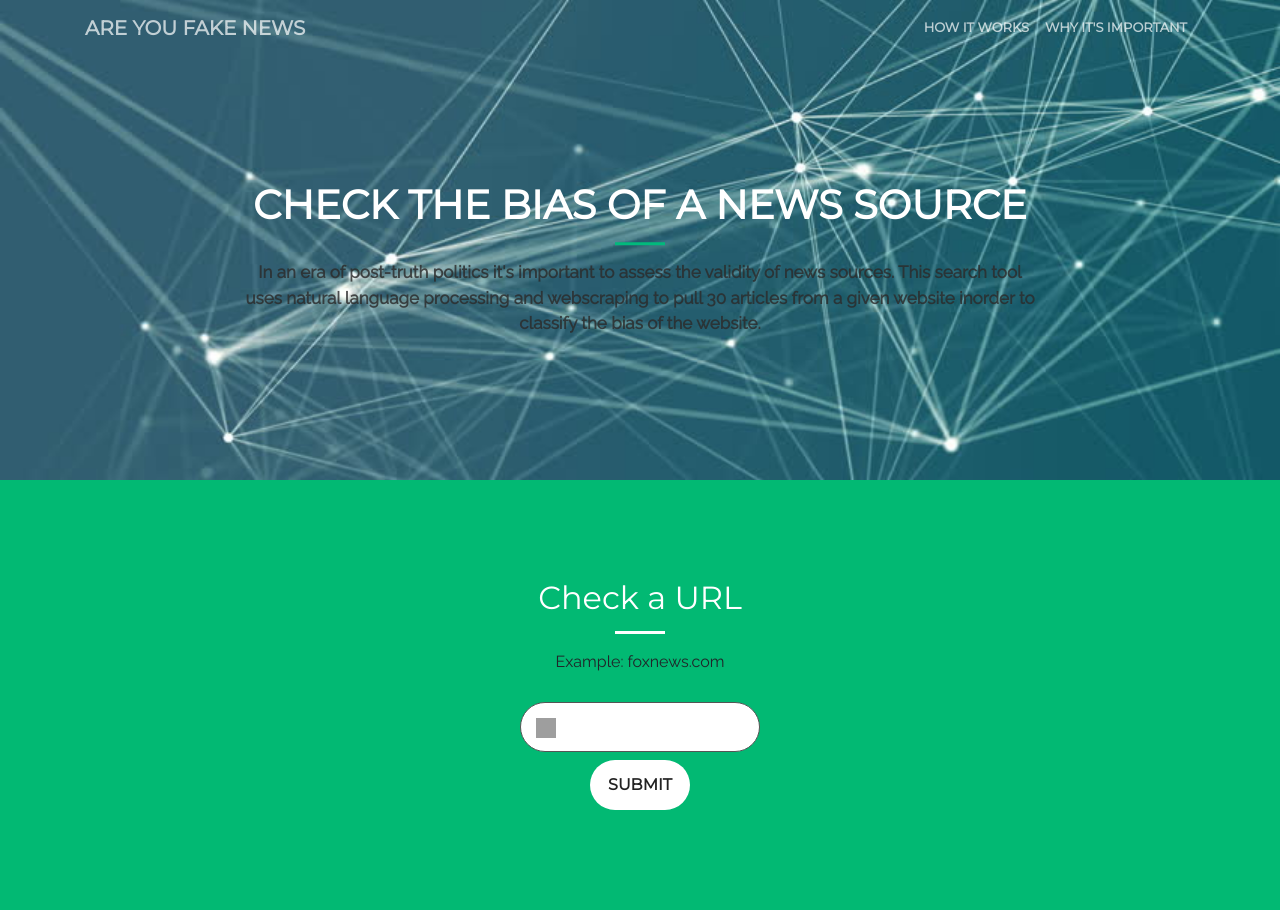
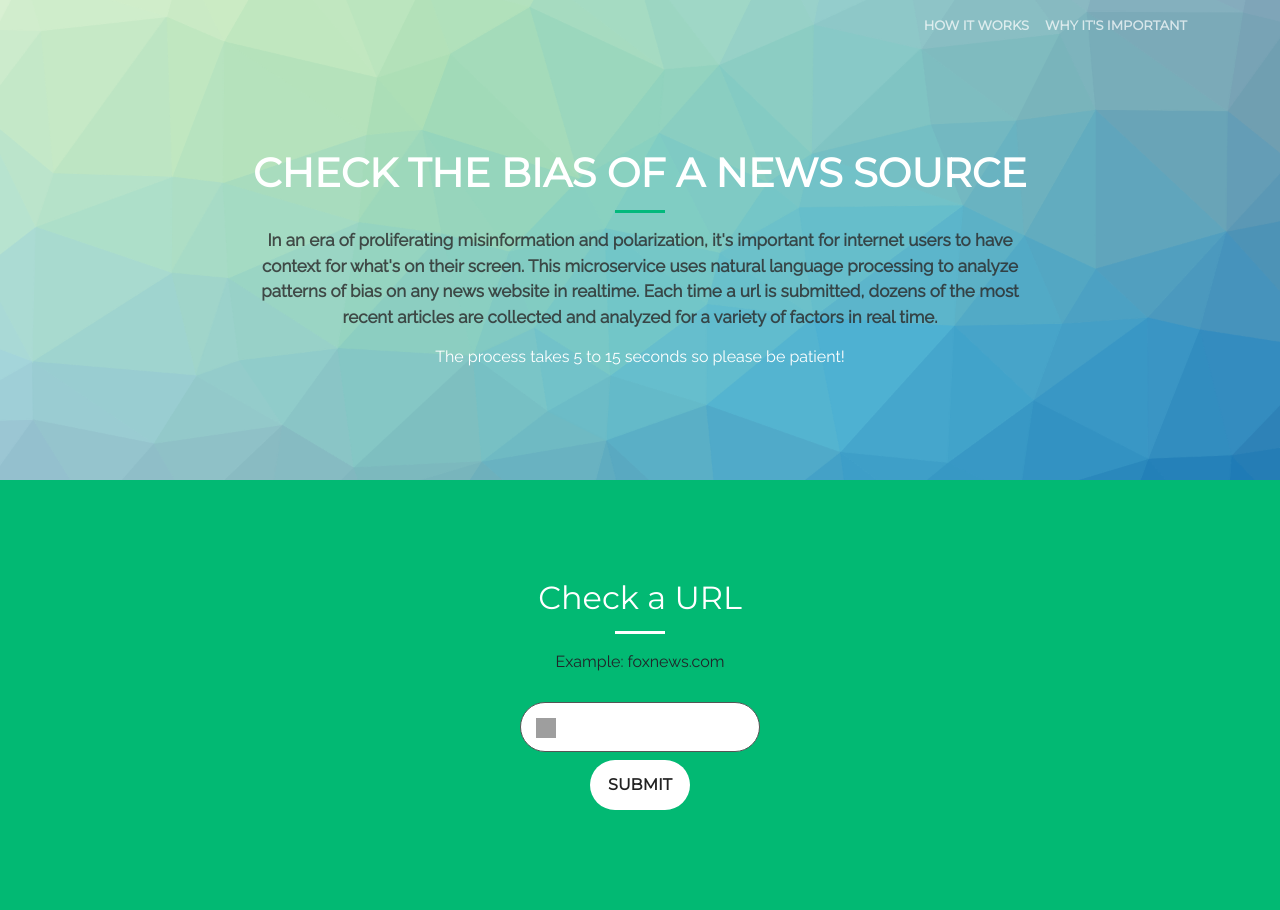
Before and after one commit to N2ITN/are-you-fake-news, a Flask app: template web/templates/submit.html in a window 1280 px wide. Run offline with Flask 2, Linux system fonts and the light colour scheme; the template is opened without the code that fills it: values that come from a table or form of the project are taken from there, others are empty; parts of the project's set-up code (start-up, migrations or seed data) failed here and were passed over; some libraries are stand-ins or nearby versions; grey boxes are pictures that could not be loaded.

Commit message:
pretttttttttty
Former-commit-id: b3cd5f1344d2093bfd85b1eb438d50d7737e20f6

```diff
--- a/web/static/css/creative.css
+++ b/web/static/css/creative.css
@@ -147,7 +147,7 @@ header.masthead {
   min-height: auto;
   text-align: center;
   color: white;
-  background-image: url("../img/header1.jpg");
+  background-image: url("../img/header_.png");
   background-position: center;
   -webkit-background-size: cover;
   -moz-background-size: cover;
--- a/web/static/scss/_masthead.scss
+++ b/web/static/scss/_masthead.scss
@@ -5,7 +5,7 @@ header.masthead {
   min-height: auto;
   text-align: center;
   color: white;
-  background-image: url('../img/header1.jpg');
+  background-image: url('../img/header_.png');
   background-position: center;
   @include background-cover;
   .header-content {
--- a/web/templates/index.html
+++ b/web/templates/index.html
@@ -59,7 +59,7 @@
     <!-- Navigation -->
     <nav class="navbar navbar-expand-lg navbar-light fixed-top" id="mainNav">
       <div class="container">
-        <a class="navbar-brand js-scroll-trigger" href="#page-top">Are You Fake News</a>
+
         <button class="navbar-toggler navbar-toggler-right" type="button" data-toggle="collapse" data-target="#navbarResponsive" aria-controls="navbarResponsive" aria-expanded="false" aria-label="Toggle navigation">
           <span class="navbar-toggler-icon"></span>
         </button>
@@ -79,9 +79,9 @@
     <header class="masthead">
       <div class="header-content">
         <div class="header-content-inner">
-          <h1 id="homeHeading">Check the Bias of a News Source</h1>
+          <h1 id="homeHeading">News Bias Classifier</h1>
           <hr>
-          <p>In an era of post-truth politics it's important to assess the validity of news sources. This search tool uses natural language processing and webscraping to pull 30 articles from a given website inorder to classify the bias of the website.</p>
+          <p>In an era of proliferating misinformation and polarization, it's important for internet uses to have context for what's on their screen. This microservice uses natural language processing to classify the bias of any news website in realtime. Each time a news website url is submitted, dozens of the most recent articles are collected and classified.</p>
         </div>
       </div>
     </header>
--- a/web/templates/submit.html
+++ b/web/templates/submit.html
@@ -57,7 +57,7 @@
     <!-- Navigation -->
     <nav class="navbar navbar-expand-lg navbar-light fixed-top" id="mainNav">
       <div class="container">
-        <a class="navbar-brand js-scroll-trigger" href="#page-top">Are You Fake News</a>
+
         <button class="navbar-toggler navbar-toggler-right" type="button" data-toggle="collapse" data-target="#navbarResponsive" aria-controls="navbarResponsive" aria-expanded="false" aria-label="Toggle navigation">
           <span class="navbar-toggler-icon"></span>
         </button>
@@ -79,7 +79,8 @@
         <div class="header-content-inner">
           <h1 id="homeHeading">Check the Bias of a News Source</h1>
           <hr>
-          <p>In an era of post-truth politics it's important to assess the validity of news sources. This search tool uses natural language processing and webscraping to pull 30 articles from a given website inorder to classify the bias of the website.</p>
+          <p>In an era of proliferating misinformation and polarization, it's important for internet users to have context for what's on their screen. This microservice uses natural language processing to analyze patterns of bias on any news website in realtime. Each time a url is submitted, dozens of the most recent articles are collected and analyzed for a variety of factors in real time. <p></p>
+            The process takes 5 to 15 seconds so please be patient!</p>
 
         </div>
       </div>
```
Also changed, not shown: web/static/css/creative.min.css.
